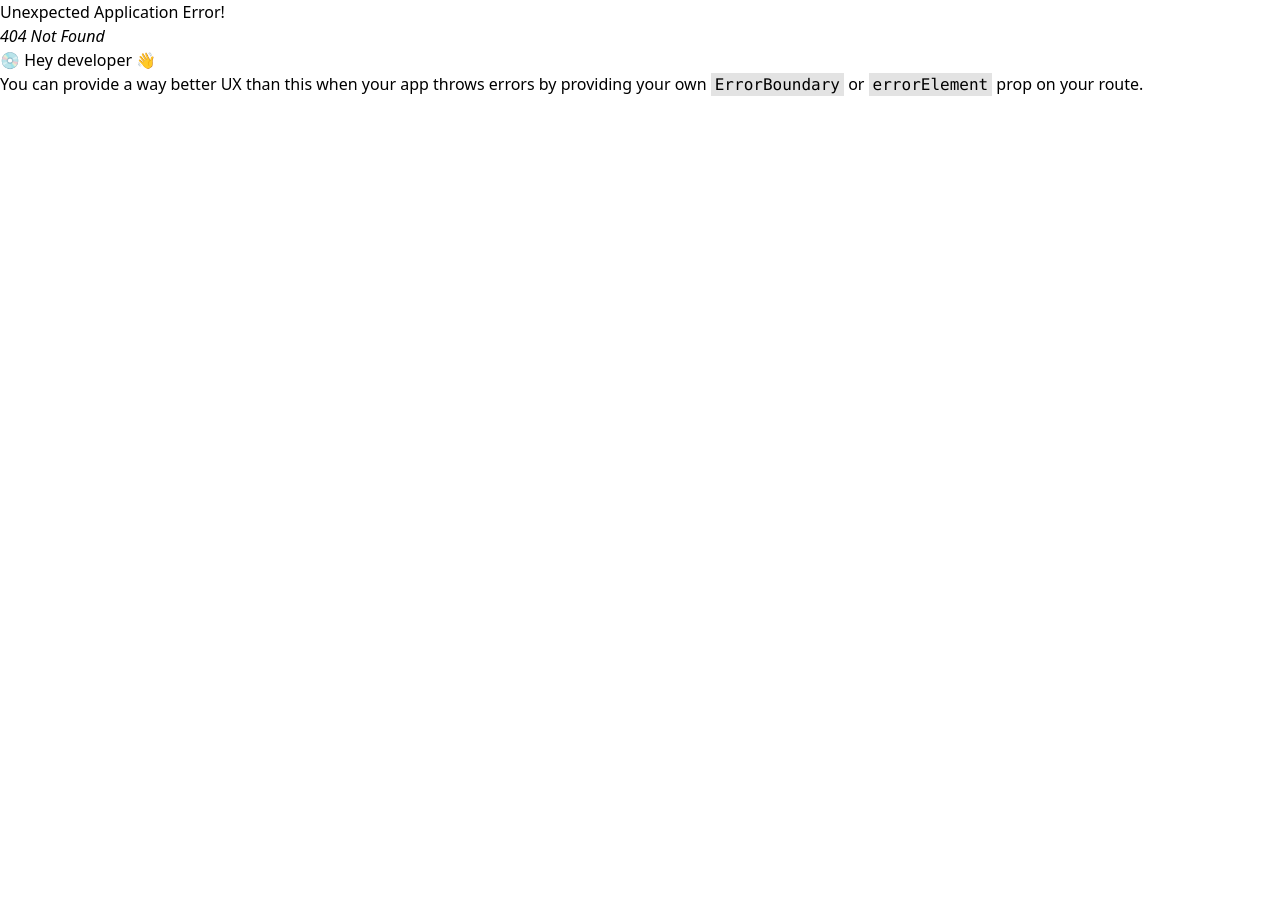
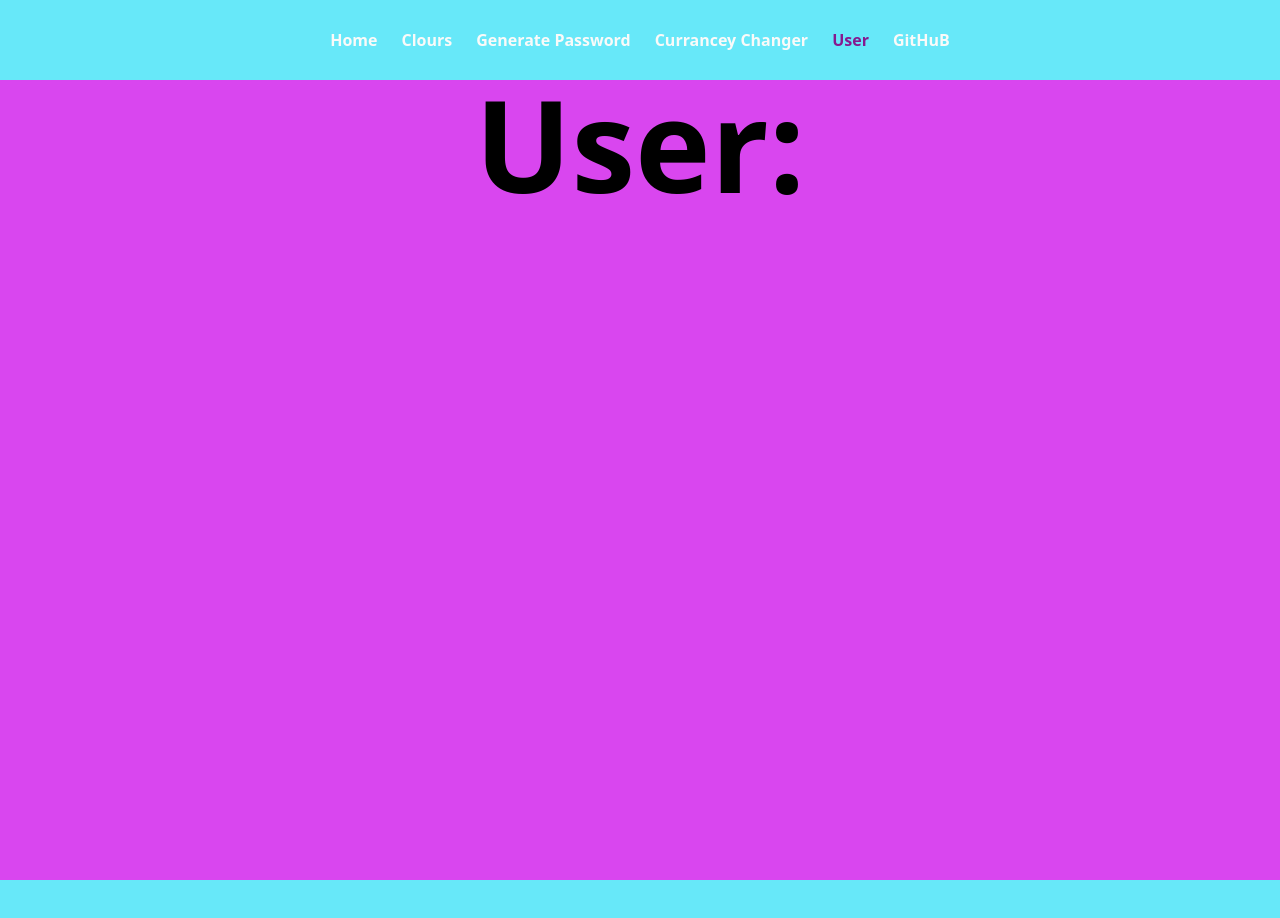
Before and after one commit to xahmad-ali/Learning-React, a React (Create React App) app: page /user in a window 1280 px wide. Before the commit this address had no page. Shown: the top 918 px of the page. Before the commit the page ends 800 px from the top, so only its background shows below. Built offline with nearby package versions, Linux system fonts and the light colour scheme.

Commit message:
added perloadding screen    also used useParams to capture the name

```diff
--- a/src/components/Layouting/Header.js
+++ b/src/components/Layouting/Header.js
@@ -12,6 +12,10 @@ function Header() {
         className={({isActive})=> `font-bold p-3 hover:text-fuchsia-800 ${isActive ? 'text-fuchsia-800' :'text-stone-50'} `}> Generate Password</NavLink>
         <NavLink to='/currency'
         className={({isActive})=> `font-bold p-3 hover:text-fuchsia-800 ${isActive ? 'text-fuchsia-800' :'text-stone-50'} `}> Currancey Changer</NavLink>
+        <NavLink to='/user'
+        className={({isActive})=> `font-bold p-3 hover:text-fuchsia-800 ${isActive ? 'text-fuchsia-800' :'text-stone-50'} `}> User </NavLink>
+         <NavLink to='/github'
+        className={({isActive})=> `font-bold p-3 hover:text-fuchsia-800 ${isActive ? 'text-fuchsia-800' :'text-stone-50'} `}> GitHuB </NavLink>
     </div>
   )
 }
--- /dev/null
+++ b/src/components/Screen5.js
@@ -0,0 +1,14 @@
+import React from 'react'
+import { useParams } from 'react-router-dom';
+
+function Screen5() {
+
+    const {userId} = useParams();
+
+  return (
+    <div className='w-full h-screen flex justify-center bg-fuchsia-500'>
+        <div className='text-9xl font-semibold'>User:{userId}</div></div>
+  )
+}
+
+export default Screen5;
--- /dev/null
+++ b/src/components/Screen6.js
@@ -0,0 +1,26 @@
+import React from 'react'
+import {useLoaderData} from 'react-router-dom'
+
+
+function Screen6() {
+
+    const data = useLoaderData()
+
+  return (
+    <div className='w-full h-screen flex flex-col justify-center bg-fuchsia-600 items-center'>
+        <div className='text-8xl font-semibold mb-3'>User :{data.login}</div>
+        <div className='text-5xl font-medium mb-4'> Number of Repose:{data.public_repos}</div>
+        <div className='text-5xl font-medium mb-4'> followers:{data.followers}</div>
+        <div className='text-5xl font-medium mb-4'> following:{data.following}</div>
+        </div>
+  )
+}
+
+export default Screen6;
+
+
+//A method which is used to load even when we hover on the screen in header component
+export const getGitInfo= async()=>{
+    const response = await fetch('https://api.github.com/users/xahmad-ali')
+    return response.json();
+}
--- a/src/index.js
+++ b/src/index.js
@@ -7,6 +7,8 @@ import Screen1 from './components/Screen1';
 import Screen2 from './components/Screen2';
 import Screen3 from './components/Screen3';
 import Screen4 from './components/Screen4';
+import Screen5 from './components/Screen5';
+import Screen6 , {getGitInfo} from './components/Screen6';
 
 const routting =createBrowserRouter(
   createRoutesFromElements(
@@ -15,6 +17,13 @@ const routting =createBrowserRouter(
       <Route path='clour' element={<Screen2/>}/>
       <Route path='generatepassword' element={<Screen3/>}/>
       <Route path='currency' element={<Screen4/>}/>
+
+      <Route path='user/' element={<Screen5/>}>
+      <Route path=':userId' element={<Screen5/>}/>
+      </Route>
+
+      // using loader makes loadding even when cursor is hover on it
+      <Route loader={getGitInfo} path='github' element={<Screen6/>}/>
     </Route>
   )
 )
```
